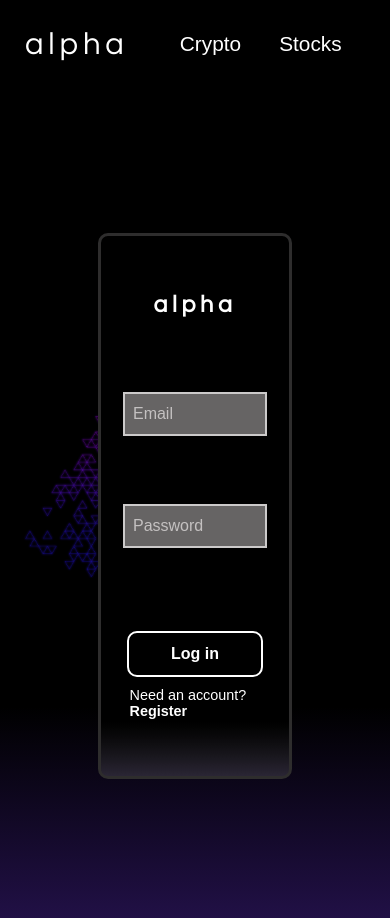
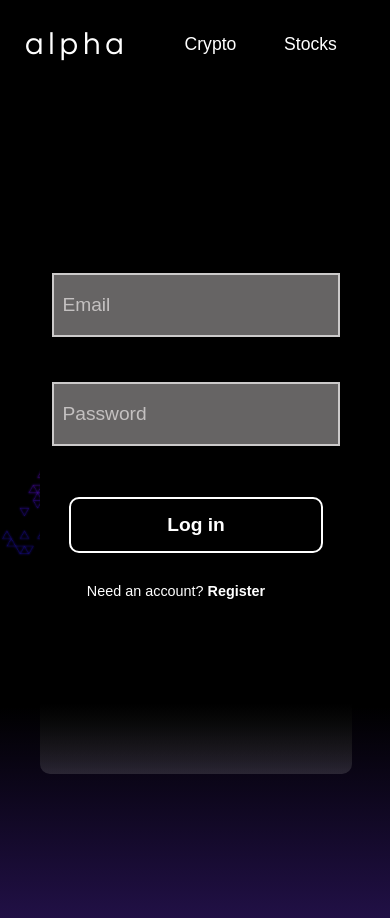
Before and after one commit to edgaras00/asset-tracker, a React (Create React App) app in the folder client/: page /login in a window 390 px wide. Built offline with nearby package versions, Linux system fonts and the light colour scheme.

Commit message:
responsive signup and login pages

```diff
--- a/client/src/styles/login.css
+++ b/client/src/styles/login.css
@@ -141,3 +141,68 @@
     opacity: 1;
   }
 }
+
+@media (max-width: 800px) {
+  .login-container {
+    height: 100vh;
+    justify-content: flex-start;
+    align-items: flex-start;
+  }
+  .login-form {
+    width: 80%;
+    height: 600px;
+    margin-top: 0;
+    position: relative;
+    z-index: 2;
+    border: none;
+    margin-left: 2.5rem;
+  }
+
+  .login-form h4 {
+    display: none;
+  }
+
+  .log-input-wrapper {
+    width: 90%;
+    height: 180px;
+    margin-bottom: 0;
+    margin-top: 10px;
+  }
+  .log-input-wrapper input {
+    height: 50px;
+    font-size: 1.1rem;
+  }
+
+  .need-account {
+    margin-top: 30px;
+  }
+
+  .login-form button {
+    width: 90%;
+    font-size: 1rem;
+  }
+}
+
+@media (max-width: 800px) and (min-height: 730px) {
+  .login-form {
+    height: 700px;
+  }
+
+  .log-input-wrapper {
+    height: 200px;
+  }
+
+  .log-input-wrapper input {
+    width: 98%;
+    height: 60px;
+    font-size: 1.2rem;
+    background-color: #666464;
+  }
+
+  .login-form button {
+    width: 80%;
+    height: 52px;
+
+    font-size: 1.2rem;
+  }
+}
--- a/client/src/styles/navbar.css
+++ b/client/src/styles/navbar.css
@@ -90,7 +90,7 @@ a:hover {
   transform: rotate(180deg);
 }
 
-@media (max-width: 1000px) {
+@media (max-width: 800px) {
   .tracker-links {
     width: 200px;
     display: flex;
@@ -106,3 +106,9 @@ a:hover {
     font-size: 1.3rem;
   }
 }
+
+@media (max-width: 400px) {
+  .tracker-links a {
+    font-size: 1.1rem;
+  }
+}
--- a/client/src/styles/signup.css
+++ b/client/src/styles/signup.css
@@ -116,3 +116,39 @@
   width: 70%;
   margin-bottom: 1rem;
 }
+
+@media (max-width: 800px) {
+  .signup-container {
+    align-items: flex-start;
+  }
+  .signup-form {
+    width: 100%;
+    height: 500px;
+    border: none;
+    padding-bottom: 14px;
+  }
+
+  .signup-form h4 {
+    display: none;
+  }
+
+  .signup-input-wrapper {
+    width: 90%;
+    height: 250px;
+  }
+
+  .signup-input-wrapper input {
+    height: 50px;
+    font-size: 1.1rem;
+  }
+
+  .signup-form button {
+    width: 90%;
+    height: 48px;
+    border-radius: 10px;
+  }
+  .has-account {
+    width: 90%;
+    margin-top: 14px;
+  }
+}
```
